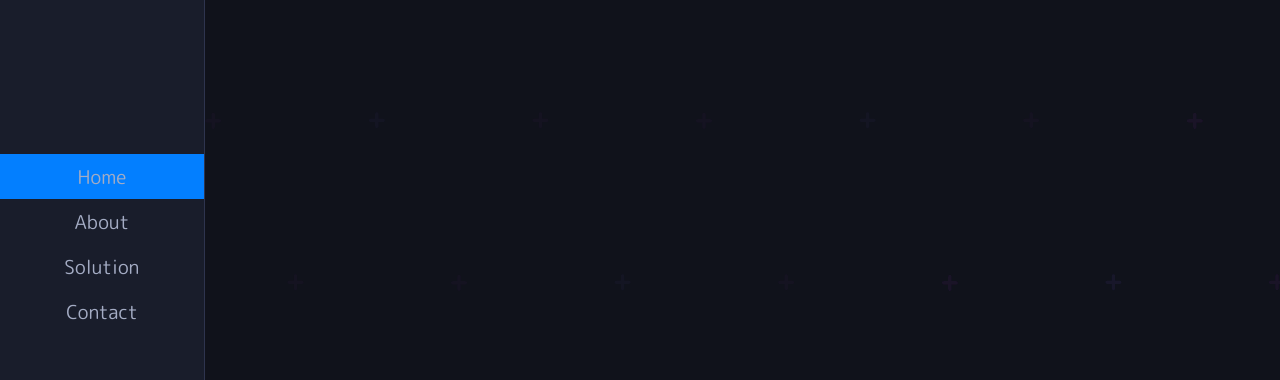
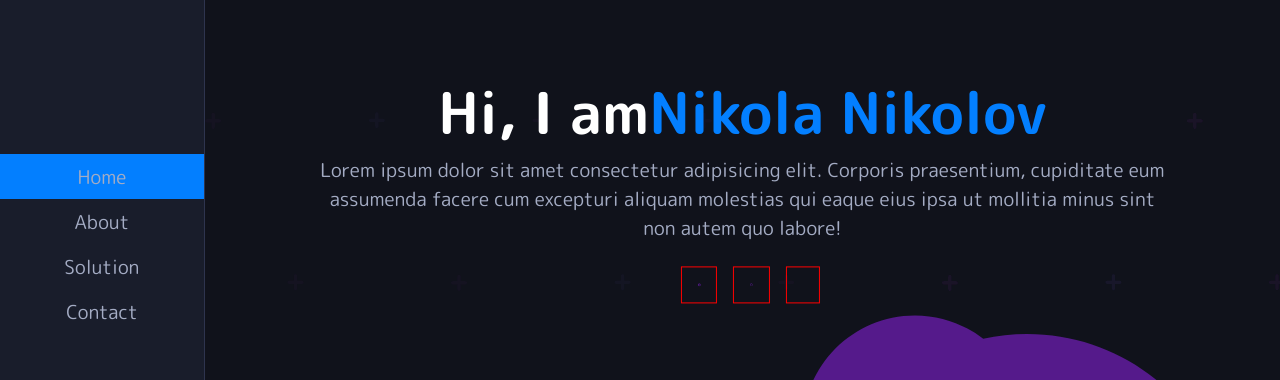
Before and after one commit to NickolaNikolov/diplom-project, a React (Create React App) app: page / in a window 1280 px wide. Shown: the part 200-580 px from the top of the page. Built offline with nearby package versions, Linux system fonts and the light colour scheme.

Commit message:
Adding some Header components

```diff
--- a/src/App.js
+++ b/src/App.js
@@ -1,5 +1,6 @@
 import './App.scss';
 import NavBar from './Components/NavBar';
+import HomePage from './Pages/HomePage';
 
 function App() {
   return (
@@ -8,7 +9,9 @@
             <NavBar />
         </div>
         <div className="main-content">
-
+            <div className="content">
+                <HomePage />
+            </div>
         </div>
     </div>
   );
--- a/src/App.scss
+++ b/src/App.scss
@@ -1,5 +1,6 @@
 @import './Styles/layout';
 @import './Styles/navbar';
+@import './Styles/typography';
 
 *{
     padding: 0;
--- a/src/Pages/HomePage.js
+++ b/src/Pages/HomePage.js
@@ -1,10 +1,35 @@
 import React from 'react';
+import {faFacebook} from '@fortawesome/free-brands-svg-icons';
+import {faGithub} from '@fortawesome/free-brands-svg-icons';
+import {faSkype} from '@fortawesome/free-brands-svg-icons';
+import { FontAwesomeIcon } from '@fortawesome/react-fontawesome';
+import {Link} from 'react-router-dom';
 
 const HomePage = () => {
     return (
         <div className="HomePage">
-            <header class="hero">
-
+            <header className="hero">
+                <h1 className="hero-text">
+                    Hi, I am
+                    <span>Nikola Nikolov</span>
+                </h1>
+                <p className="home-p">
+                    Lorem ipsum dolor sit amet consectetur adipisicing elit.
+                    Corporis praesentium, cupiditate eum assumenda facere
+                    cum excepturi aliquam molestias qui eaque eius ipsa ut
+                    mollitia minus sint non autem quo labore!
+                </p>
+                <div className="icons">
+                    <Link className="icon-holder">
+                        <FontAwesomeIcon icon={faFacebook} className="icon"/>
+                    </Link>
+                    <Link className="icon-holder">
+                        <FontAwesomeIcon icon={faGithub} className="icon"/>
+                    </Link>
+                    <Link className="icon-holder">
+                        <FontAwesomeIcon icon={faSkype} className="icon"/>
+                    </Link>
+                </div>
             </header>
         </div>
     );
--- a/src/Styles/layout.scss
+++ b/src/Styles/layout.scss
@@ -14,5 +14,6 @@
         min-height: 100vh;
         background-image: url(../img/dots.svg);
         display: grid;
+        position: relative;
     }
 }
--- /dev/null
+++ b/src/Styles/typography.scss
@@ -0,0 +1,37 @@
+.HomePage{
+    position: absolute;
+    top: 50%;
+    left: 50%;
+    transform: translate(-50%, -50%);
+    width: 80%;
+}
+
+.hero-text{
+    color: white;
+    text-align: center;
+    font-size: 3.6rem;
+    span{
+        color: #037FFF;
+
+    }
+}
+
+.home-p{
+    text-align: center;
+}
+
+.icons{
+    display: flex;
+    align-items: center;
+    justify-content: center;
+    padding: 1.5rem 0;
+    .icon-holder{
+        margin-left: 1rem;
+        .icon{
+            font-size: 2.3rem;
+            border: 1px solid red;
+            padding: 1rem;
+
+        }
+    }
+}
```
